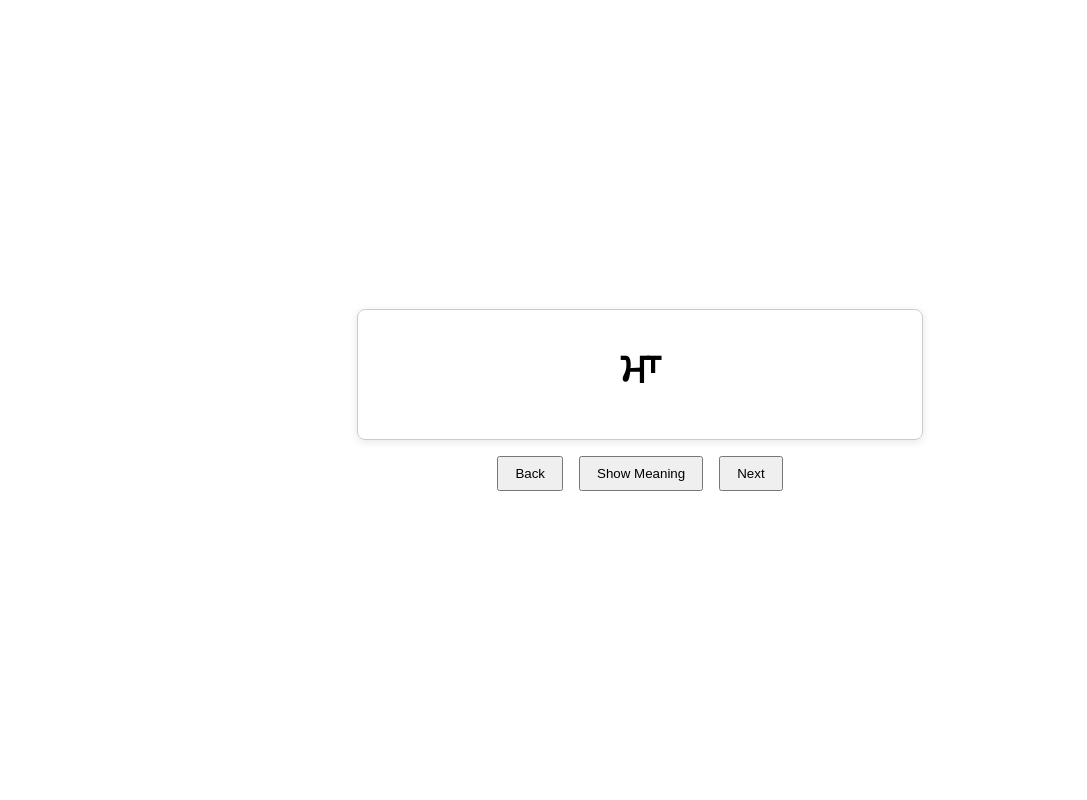
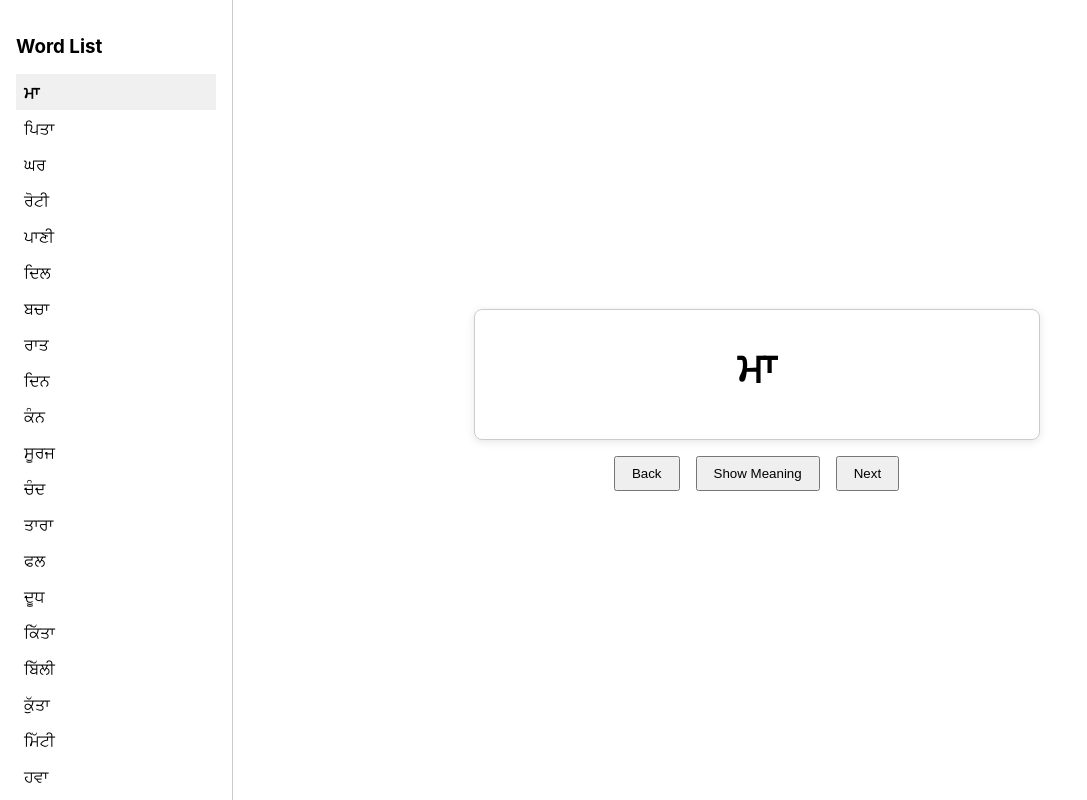
Before and after one commit to hsingh124/gurmukhi-flashcards, a React (Create React App) app: page / in a window 1280 px wide. Shown: the whole page, without its empty margins (0-1087 px from the left). Built offline with nearby package versions, Linux system fonts and the light colour scheme.

Commit message:
add words list

```diff
--- a/src/FlashcardAppWithBreakdown.js
+++ b/src/FlashcardAppWithBreakdown.js
@@ -1,6 +1,6 @@
 import React, { useEffect, useState } from 'react';
 
-export default function FlashcardAppWithBreakdown() {
+export default function FlashcardApp() {
   const [vocab, setVocab] = useState([]);
   const [index, setIndex] = useState(0);
   const [showEnglish, setShowEnglish] = useState(false);
@@ -31,12 +31,37 @@ export default function FlashcardAppWithBreakdown() {
     setShowEnglish(false);
   };
 
+  const selectCard = (i) => {
+    setIndex(i);
+    setShowEnglish(false);
+  };
+
   if (vocab.length === 0) {
     return <div style={{ textAlign: 'center', marginTop: '5rem' }}>Loading flashcards...</div>;
   }
 
   return (
-    <div style={{ display: 'flex', flexDirection: 'column', alignItems: 'center', justifyContent: 'center', height: '100vh', gap: '1rem' }}>
+    <div style={{ display: 'flex', flexDirection: 'column', height: '100vh' }}>
+      <div style={{ flex: 1, display: 'flex', flexDirection: 'row', overflow: 'hidden' }}>
+        <div className="sidebar" style={{ width: '200px', overflowY: 'auto', borderRight: '1px solid #ccc', padding: '1rem' }}>
+          <h3 style={{ marginBottom: '1rem', fontWeight: 'bold' }}>Word List</h3>
+          {vocab.map((item, i) => (
+            <div
+              key={i}
+              onClick={() => selectCard(i)}
+              style={{
+                padding: '0.5rem',
+                cursor: 'pointer',
+                backgroundColor: i === index ? '#f0f0f0' : 'transparent',
+                fontWeight: i === index ? 'bold' : 'normal'
+              }}
+            >
+              {item.gurmukhi}
+            </div>
+          ))}
+        </div>
+
+        <div style={{ flex: 1, display: 'flex', flexDirection: 'column', alignItems: 'center', justifyContent: 'center', gap: '1rem' }}>
           <div style={{ width: '80vw', maxWidth: '500px', textAlign: 'center', border: '1px solid #ccc', borderRadius: '8px', padding: '2rem', boxShadow: '0 2px 8px rgba(0, 0, 0, 0.1)' }}>
             <div style={{ fontSize: '2.5rem', marginBottom: '1rem', fontWeight: 'bold' }}>
               {vocab[index].gurmukhi}
@@ -52,7 +77,7 @@ export default function FlashcardAppWithBreakdown() {
               </>
             )}
           </div>
-      <div style={{ display: 'flex', gap: '1rem' }}>
+          <div style={{ display: 'flex', gap: '1rem', flexWrap: 'wrap', justifyContent: 'center' }}>
             <button onClick={prevCard} style={{ padding: '0.5rem 1rem' }}>Back</button>
             <button onClick={() => setShowEnglish(!showEnglish)} style={{ padding: '0.5rem 1rem' }}>
               {showEnglish ? 'Hide' : 'Show'} Meaning
@@ -60,5 +85,42 @@ export default function FlashcardAppWithBreakdown() {
             <button onClick={nextCard} style={{ padding: '0.5rem 1rem' }}>Next</button>
           </div>
         </div>
+      </div>
+
+      {/* Mobile responsive menu */}
+      <div className="mobile-menu" style={{ overflowX: 'auto', borderTop: '1px solid #ccc', padding: '0.5rem', whiteSpace: 'nowrap' }}>
+        {vocab.map((item, i) => (
+          <span
+            key={i}
+            onClick={() => selectCard(i)}
+            style={{
+              display: 'inline-block',
+              padding: '0.5rem',
+              marginRight: '0.5rem',
+              cursor: 'pointer',
+              backgroundColor: i === index ? '#f0f0f0' : 'transparent',
+              fontWeight: i === index ? 'bold' : 'normal'
+            }}
+          >
+            {item.gurmukhi}
+          </span>
+        ))}
+      </div>
+
+      {/* Inline responsive style */}
+      <style>{`
+        .mobile-menu {
+            display: none;
+        }
+        @media (max-width: 820px) {
+          .sidebar {
+            display: none;
+          }
+          .mobile-menu {
+            display: block;
+          }
+        }
+      `}</style>
+    </div>
   );
 }
```
Lines whose indentation alone changed are shown as unchanged.
